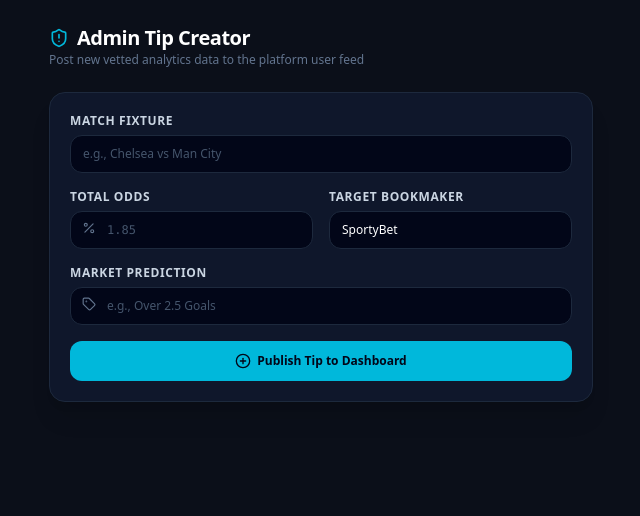
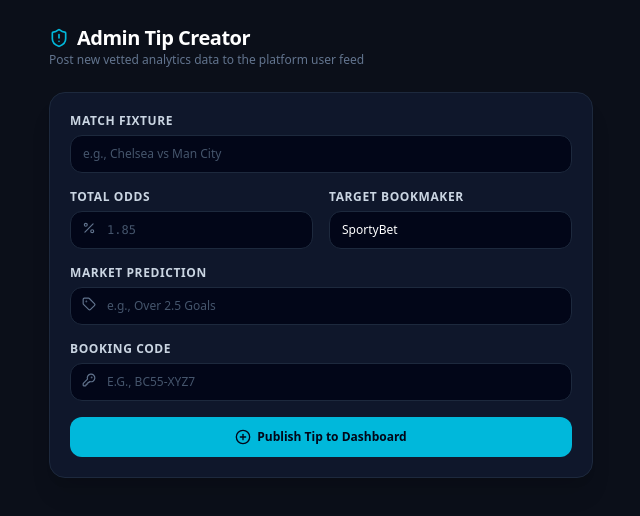
Before and after one commit to Olajide274/swift-bet-analytics, a Next.js app: page /admin in a window 1280 px wide. Shown: the top 516 px of the page, without its empty margins (319-959 px from the left). Built offline with nearby package versions, Linux system fonts and the light colour scheme.

Commit message:
fix: resolve admin component bookingCode layout parameter mismatch

```diff
--- a/src/app/admin/page.tsx
+++ b/src/app/admin/page.tsx
@@ -2,7 +2,7 @@
 "use client";
 
 import React, { useState } from "react";
-import { PlusCircle, ShieldAlert, Tag, Percent } from "lucide-react";
+import { PlusCircle, ShieldAlert, Tag, Percent, KeyRound } from "lucide-react";
 import { addBettingTip } from "../dataStore";
 
 export default function AdminInputForm() {
@@ -10,16 +10,19 @@ export default function AdminInputForm() {
   const [odds, setOdds] = useState("");
   const [prediction, setPrediction] = useState("");
   const [bookmaker, setBookmaker] = useState<"sportybet" | "bet9ja">("sportybet");
+  // NEW: State to hold the slip's bookmaker reference code
+  const [bookingCode, setBookingCode] = useState("");
 
   const handleSubmit = (e: React.FormEvent) => {
     e.preventDefault();
 
-    // Save the new tip data straight into our shared memory dataStore
+    // FIXED: Now passing 'bookingCode' to satisfy the updated dataStore interface criteria
     addBettingTip({
       fixture,
       odds,
       prediction,
       bookmaker,
+      bookingCode: bookingCode.trim() || `SWIFT-${Math.random().toString(36).substring(2, 7).toUpperCase()}`
     });
 
     alert(`Successfully Published:\n${fixture} listed on ${bookmaker === "sportybet" ? "SportyBet" : "Bet9ja"}`);
@@ -28,6 +31,7 @@ export default function AdminInputForm() {
     setFixture("");
     setOdds("");
     setPrediction("");
+    setBookingCode(""); // Clear code input
   };
 
   return (
@@ -107,6 +111,24 @@ export default function AdminInputForm() {
           </div>
         </div>
 
+        {/* NEW: Input Field Box matching your exact Tailwind styling metrics */}
+        <div>
+          <label className="block text-xs font-semibold uppercase tracking-wider text-slate-300 mb-1.5">
+            Booking Code
+          </label>
+          <div className="relative">
+            <span className="absolute left-3 top-2.5 text-xs text-slate-500"><KeyRound className="w-3.5 h-3.5"/></span>
+            <input
+              type="text"
+              required
+              placeholder="e.g., BC55-XYZ7"
+              value={bookingCode}
+              onChange={(e) => setBookingCode(e.target.value)}
+              className="w-full bg-slate-950 border border-slate-800 rounded-xl pl-9 pr-3 py-2.5 text-xs text-white placeholder-slate-600 outline-none focus:border-cyan-500 transition uppercase"
+            />
+          </div>
+        </div>
+
         <button
           type="submit"
           className="w-full bg-cyan-500 text-slate-950 font-bold text-xs py-3 rounded-xl transition active:scale-95 flex items-center justify-center gap-1.5 mt-2 cursor-pointer"
```
